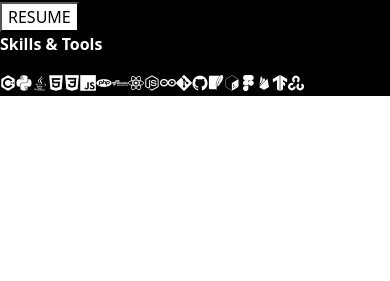
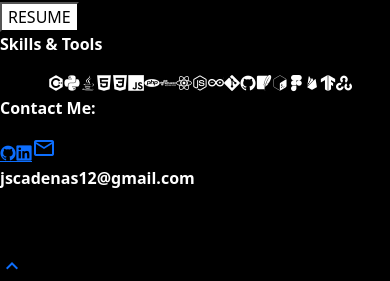
Before and after one commit to julsCadenas/my-portfolio, a React (Create React App) app: page / in a window 390 px wide. Shown: the part 1304-1585 px from the top of the page. Before the commit the page ends 1400 px from the top, so only its background shows below. Built offline with nearby package versions, Linux system fonts and the light colour scheme; the HTML template or start-up script is replaced by a standard one.

Commit message:
edits for responsiveness

```diff
--- a/src/App.js
+++ b/src/App.js
@@ -15,7 +15,7 @@ function App() {
       <About />
       <Skills />
       {/* <Proj /> */}
-      {/* <Footer /> */}
+      <Footer />
     </>
   );
 }
--- a/src/components/about.jsx
+++ b/src/components/about.jsx
@@ -31,17 +31,17 @@ const About = () => {
     const bio2 = "Currently pursuing a Bachelor's degree in Computer Engineering at Far Eastern University - Institute of Technology, I am a driven individual with a passion for software development. As a Scholar, I maintain a specific GPA every trimester, showcasing my dedication to academic excellence."
 
     return (
-        <div className="flex flex-col md:flex-row justify-center items-center bg-black text-white font-Poppins">
+        <div className="flex flex-col md:flex-row justify-center items-center bg-black text-white font-Poppins py-80">
             <div className='md:order-2 flex-shrink-0'>
-                <img className='w-64 md:w-[500px] h-auto md:my-0 my-5' src={myphoto} alt="My Photo" />
+                <img className='w-64 lg:w-[500px] h-auto md:my-0 my-5' src={myphoto} alt="My Photo" />
             </div>
-            <div className='md:order-1 text-left px-7 md:px-0'>
-                <div className='font-bold text-2xl md:text-4xl pb-3 text-left' id='about'>About Me</div>
-                <div className='font-bold text-4xl md:text-7xl pb-3' onClick={startAnimation}>{displayText || originalText}</div>
-                <div className='font-bold text-2xl md:text-5xl pb-4'>BS Computer Engineering</div>
-                <div className='text-lg md:text-2xl md-96 md:w-[600px] text-justify md:text-left'>{bio2}</div>
+            <div className='md:order-1 text-left px-7 md:px-0 ml-0 md:ml-5'>
+                <div className='font-bold text-2xl lg:text-4xl pb-3 text-left' id='about'>About Me</div>
+                <div className='font-bold text-4xl lg:text-7xl pb-3 hover:scale-110 transition-all' onClick={startAnimation}>{displayText || originalText}</div>
+                <div className='font-bold text-2xl lg:text-5xl pb-4'>BS Computer Engineering</div>
+                <div className='text-lg lg:text-2xl w-80 lg:w-[600px] text-justify md:text-left'>{bio2}</div>
                 <a href={resume} download='Julian-Sebastian-Cadenas-Resume.pdf'>
-                    <button className="bg-white text-black rounded-2xl md:rounded-3xl font-bold w-44 md:w-64 h-11 md:h-16 text-3xl md:text-5xl mt-5 transition-transform transform hover:scale-110">RESUME</button>
+                    <button className="bg-white text-black rounded-2xl lg:rounded-3xl font-bold w-44 lg:w-64 h-11 lg:h-16 text-3xl lg:text-5xl mt-5 transition-transform transform hover:scale-110">RESUME</button>
                 </a>
             </div>
         </div>
--- a/src/components/footer.jsx
+++ b/src/components/footer.jsx
@@ -70,17 +70,17 @@ const Footer = () => {
     }
 
     return (
-        <footer className="footercontainer" id="footer">
-            <p className="contacttitle"><strong>Contact Me:</strong></p>
-            <div className="contacticons">
-                <a href="https://github.com/julsCadenas" target='_blank'><i className="devicon-github-original"></i></a>
-                <a href="https://www.linkedin.com/in/Julian-Cadenas/" target='_blank'><i className="devicon-linkedin-plain"></i></a>
-                <a href="mailto:jscadenas12@gmail.com" target='_blank'><span className="material-symbols-outlined">mail</span></a>
+        <footer className="flex justify-center items-center flex-col bg-black text-white font-Poppins py-80 space-y-1" id="footer">
+            <p className="text-5xl md:text-8xl"><strong>Contact Me:</strong></p>
+            <div className="flex items-center space-x-3 md:space-x-5 text-7xl md:text-9xl">
+                <a className='hover:scale-110 transition-all' href="https://github.com/julsCadenas" target='_blank'><i className="devicon-github-original"></i></a>
+                <a className='hover:scale-110 transition-all' href="https://www.linkedin.com/in/Julian-Cadenas/" target='_blank'><i className="devicon-linkedin-plain "></i></a>
+                <a href="mailto:jscadenas12@gmail.com" target='_blank'><span className="material-symbols-outlined text-8xl md:text-[160px] font-semibold hover:scale-110 transition-all">mail</span></a>
             </div>
             <BootstrapTooltip title="Click to copy">
-                <p className="email" onClick={handleNameClick}><strong>{displayText || originalText}</strong></p>
+                <p className="text-2xl md:text-4xl" onClick={handleNameClick}><strong>{displayText || originalText}</strong></p>
             </BootstrapTooltip>
-            <a href="#" onClick={scrollUp} className='uparrow'><span className="material-symbols-outlined">keyboard_arrow_up</span></a>
+            <a href="#" onClick={scrollUp} className=''><span className="material-symbols-outlined text-7xl md:text-9xl font-bold mt-5 hover:scale-125 transition-all">keyboard_arrow_up</span></a>
         </footer>
     );
 };
--- a/src/components/juls.jsx
+++ b/src/components/juls.jsx
@@ -41,11 +41,11 @@ const Juls = () => {
 
     return (
         <div
-            className="flex justify-center items-center h-screen bg-black text-white -mt-32 font-Poppins"
+            className="flex justify-center items-center py-96 bg-black text-white -mt-32 font-Poppins"
             onClick={handleReplayAnimation}
         >
-            <p className="text-7xl md:text-8xl flex items-center flex-col md:flex-row space-x-0 md:space-x-6">
-                <span>{displayHiImText}</span>
+            <p className="text-7xl md:text-8xl flex items-center flex-col md:flex-row space-x-0 md:space-x-6 hover:scale-110 transition-all">
+                <span className=''>{displayHiImText}</span>
                 <span className="ml-2 font-bold">{displayJulsText}</span>
             </p>
         </div>
--- a/src/components/skills.jsx
+++ b/src/components/skills.jsx
@@ -20,11 +20,11 @@ const Skills = () => {
     }));
 
     return (
-        <div id="skills" className="font-Poppins text-white bg-black flex flex-col justify-center items-center pt-72">
-            <div className="text-4xl mb-16">
+        <div id="skills" className="font-Poppins text-white bg-black flex flex-col justify-center items-center py-80">
+            <div className="text-2xl md:text-4xl mb-14 md:mb-20">
                 <p><strong>Skills & Tools</strong></p>
             </div>
-            <div className="flex flex-wrap justify-center gap-10 text-9xl px-80">
+            <div className="flex flex-wrap justify-center gap-10 text-7xl md:text-8xl md:text-9xl px-5 lg:px-80">
                 <BootstrapTooltip title="C++">
                     <i className="devicon-cplusplus-plain transition-transform duration-300 ease-in-out transform hover:scale-125"></i>
                 </BootstrapTooltip>
```
